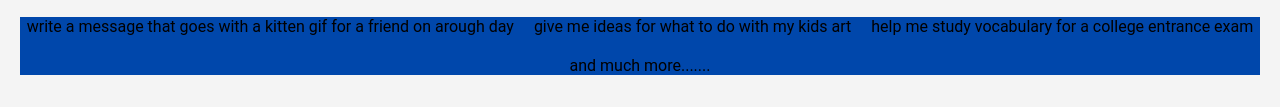
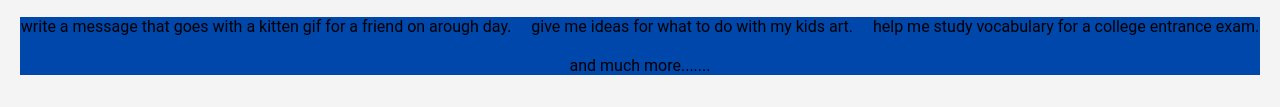
Before and after one commit to matfroeh/first-group-project-group2, a plain HTML site: page index.html in a window 1280 px wide. Shown: the part 1097-1204 px from the top of the page. Drawn offline with Linux system fonts and the light colour scheme.

Commit message:
Update index.html

```diff
--- a/index.html
+++ b/index.html
@@ -65,13 +65,13 @@
        <h2> Get answers. Find inspiration. Be more productive.</h2>
       <div class="features-list">
         <div class="feature-card">
-          <p>write a message that goes with a kitten gif for a friend on arough day</p>
+          <p>write a message that goes with a kitten gif for a friend on arough day.</p>
         </div>
         <div class="feature-card">
-          <p>give me ideas for what to do with my kids art</p>
+          <p>give me ideas for what to do with my kids art.</p>
         </div>
         <div class="fearure-card">
-          <p>help me study vocabulary for a college entrance exam</p>
+          <p>help me study vocabulary for a college entrance exam.</p>
         </div>
         <div class="feature-card">
           <p>and much more.......</p>
```
